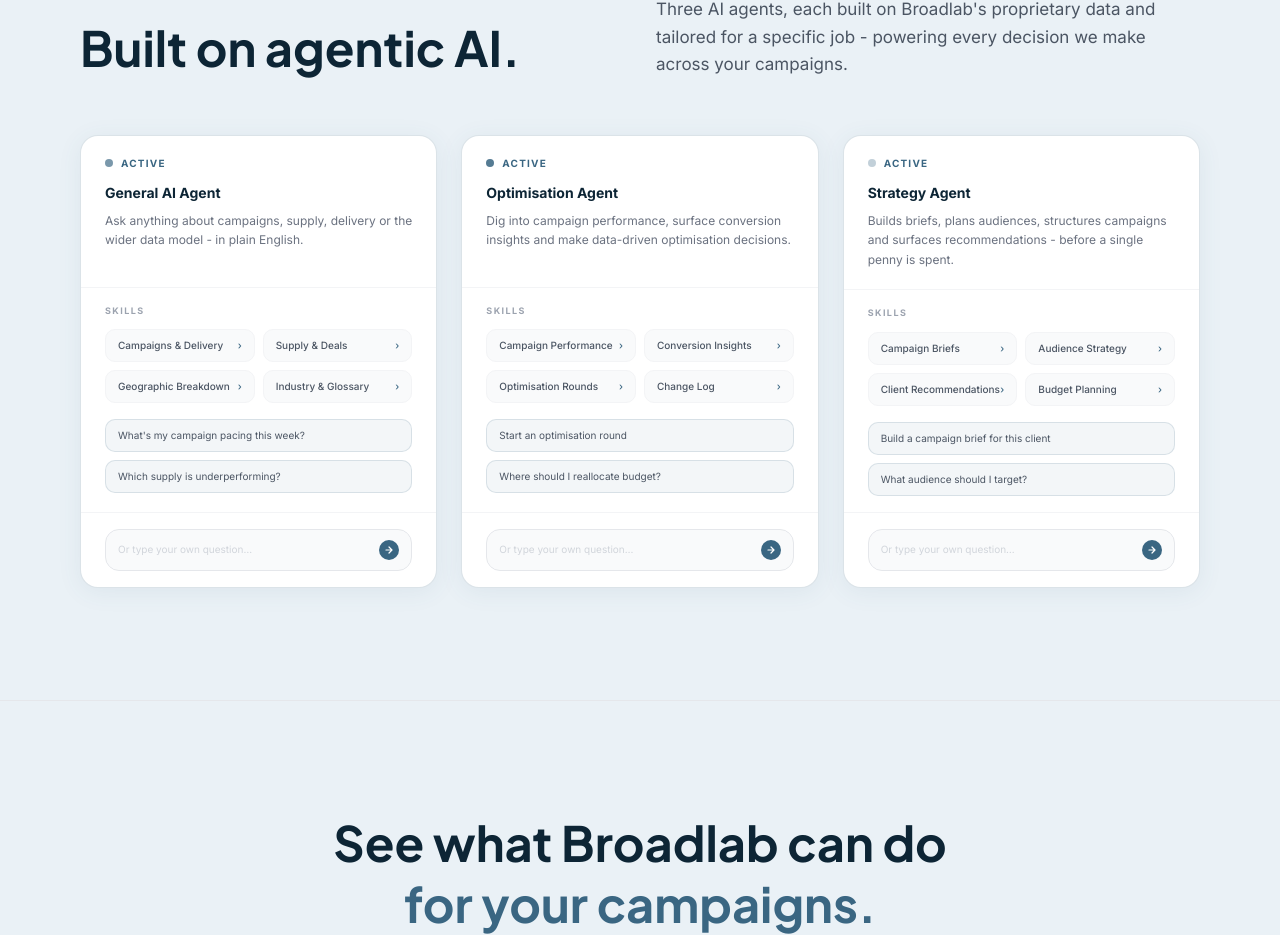
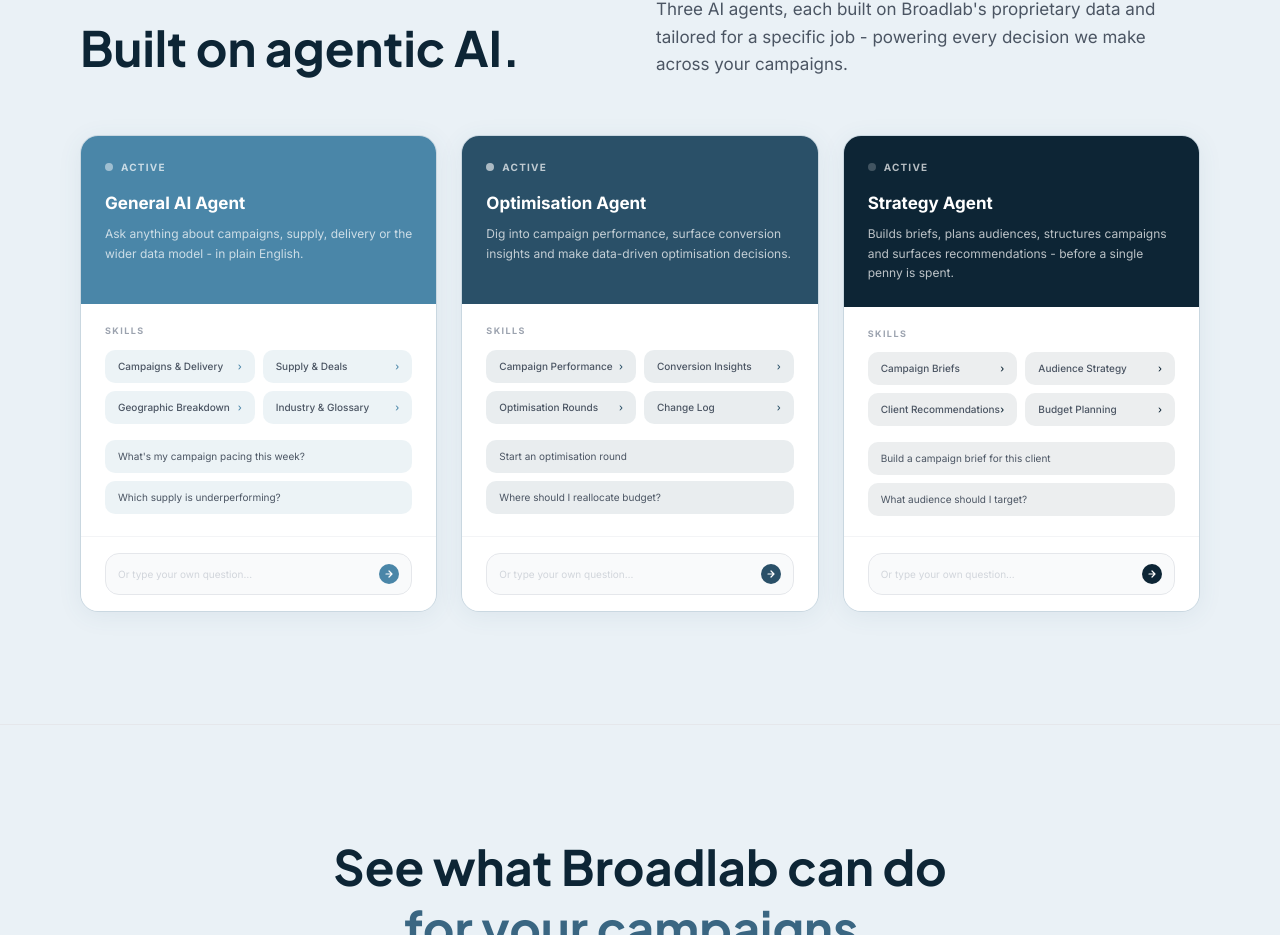
Before and after one commit to greg-broadlab/broadlab-website, a Next.js app: page /solutions in a window 1280 px wide. Shown: the part 2316-3251 px from the top of the page. Built offline with nearby package versions, Linux system fonts and the light colour scheme; no server answers.

Commit message:
Restyle agent cards with distinct blue shades
Three shades of brand blue (light → mid → dark) for card headers
so each agent is visually distinct while staying on-brand.

Co-Authored-By: Claude Sonnet 4.6 <noreply@anthropic.com>

```diff
--- a/src/components/sections/AgentsSection.tsx
+++ b/src/components/sections/AgentsSection.tsx
@@ -10,6 +10,8 @@ const AGENTS = [
     tagline: "Ask anything about campaigns, supply, delivery or the wider data model - in plain English.",
     skills: ["Campaigns & Delivery", "Supply & Deals", "Geographic Breakdown", "Industry & Glossary"],
     prompts: ["What's my campaign pacing this week?", "Which supply is underperforming?"],
+    headerBg: "#4a86a8",
+    headerBgLight: "rgba(74,134,168,0.10)",
   },
   {
     id: "optimisation",
@@ -17,6 +19,8 @@ const AGENTS = [
     tagline: "Dig into campaign performance, surface conversion insights and make data-driven optimisation decisions.",
     skills: ["Campaign Performance", "Conversion Insights", "Optimisation Rounds", "Change Log"],
     prompts: ["Start an optimisation round", "Where should I reallocate budget?"],
+    headerBg: "#2a5068",
+    headerBgLight: "rgba(42,80,104,0.10)",
   },
   {
     id: "strategy",
@@ -24,13 +28,15 @@ const AGENTS = [
     tagline: "Builds briefs, plans audiences, structures campaigns and surfaces recommendations - before a single penny is spent.",
     skills: ["Campaign Briefs", "Audience Strategy", "Client Recommendations", "Budget Planning"],
     prompts: ["Build a campaign brief for this client", "What audience should I target?"],
+    headerBg: "#0d2535",
+    headerBgLight: "rgba(13,37,53,0.08)",
   },
 ];
 
 function AgentCard({ agent, index, inView }: { agent: typeof AGENTS[number]; index: number; inView: boolean }) {
   return (
     <motion.div
-      className="flex flex-col rounded-2xl overflow-hidden bg-white"
+      className="flex flex-col rounded-2xl overflow-hidden"
       style={{
         border: "1px solid rgba(58,102,130,0.18)",
         boxShadow: "0 4px 24px rgba(58,102,130,0.08)",
@@ -39,38 +45,38 @@ function AgentCard({ agent, index, inView }: { agent: typeof AGENTS[number]; ind
       animate={{ opacity: inView ? 1 : 0, y: inView ? 0 : 24 }}
       transition={{ delay: 0.2 + index * 0.12, duration: 0.6, ease: [0.25, 0.1, 0.25, 1] }}
     >
-      {/* Card header */}
-      <div className="px-6 py-5" style={{ borderBottom: "1px solid #f3f4f6" }}>
-        <div className="flex items-center justify-between mb-3">
-          <div className="flex items-center gap-2">
+      {/* Coloured header */}
+      <div className="px-6 py-6" style={{ background: agent.headerBg }}>
+        <div className="flex items-center gap-2 mb-4">
           <motion.span
             className="w-2 h-2 rounded-full"
-              style={{ background: "#3a6682" }}
+            style={{ background: "rgba(255,255,255,0.7)" }}
             animate={{ opacity: [1, 0.3, 1] }}
             transition={{ duration: 2, repeat: Infinity, delay: index * 0.7 }}
           />
-            <span className="text-[10px] font-bold tracking-[0.12em] uppercase text-[#3a6682]">
+          <span className="text-[10px] font-bold tracking-[0.12em] uppercase" style={{ color: "rgba(255,255,255,0.7)" }}>
             Active
           </span>
         </div>
-        </div>
-        <p className="text-sm font-bold text-[#0d2535]">{agent.role}</p>
-        <p className="mt-2 text-xs leading-relaxed text-[#6b7280]" style={{ minHeight: "3.5rem" }}>{agent.tagline}</p>
+        <p className="font-bold text-white" style={{ fontSize: "1.0625rem" }}>{agent.role}</p>
+        <p className="mt-2 text-xs leading-relaxed" style={{ color: "rgba(255,255,255,0.72)", minHeight: "3.5rem" }}>
+          {agent.tagline}
+        </p>
       </div>
 
+      {/* White body */}
+      <div className="flex flex-col flex-1 bg-white">
+
         {/* Skills */}
-      <div className="px-6 py-4 flex-1">
+        <div className="px-6 py-5 flex-1">
           <p className="text-[9px] font-bold tracking-[0.16em] uppercase mb-3 text-[#9ca3af]">Skills</p>
           <div className="grid grid-cols-2 gap-2">
             {agent.skills.map((skill) => (
               <div key={skill}
                 className="flex items-center justify-between px-3 py-2 rounded-lg text-[10px] font-medium text-[#4b5563]"
-              style={{
-                background: "#f9fafb",
-                border: "1px solid #f3f4f6",
-              }}>
+                style={{ background: agent.headerBgLight, border: "1px solid transparent" }}>
                 {skill}
-              <span className="text-[#3a6682]">›</span>
+                <span style={{ color: agent.headerBg }}>›</span>
               </div>
             ))}
           </div>
@@ -81,8 +87,8 @@ function AgentCard({ agent, index, inView }: { agent: typeof AGENTS[number]; ind
               <div key={prompt}
                 className="px-3 py-2 rounded-lg text-[10px] text-[#4b5563]"
                 style={{
-                background: "rgba(58,102,130,0.06)",
-                border: "1px solid rgba(58,102,130,0.15)",
+                  background: agent.headerBgLight,
+                  border: `1px solid transparent`,
                 }}>
                 {prompt}
               </div>
@@ -98,12 +104,14 @@ function AgentCard({ agent, index, inView }: { agent: typeof AGENTS[number]; ind
               Or type your own question…
             </span>
             <div className="w-5 h-5 rounded-lg flex items-center justify-center shrink-0"
-            style={{ background: "#3a6682" }}>
+              style={{ background: agent.headerBg }}>
               <svg width="10" height="10" viewBox="0 0 10 10" fill="none">
                 <path d="M2 5h6M5 2l3 3-3 3" stroke="white" strokeWidth="1.2" strokeLinecap="round" strokeLinejoin="round" />
               </svg>
             </div>
           </div>
+        </div>
+
       </div>
     </motion.div>
   );
```
Lines whose indentation alone changed are shown as unchanged.
